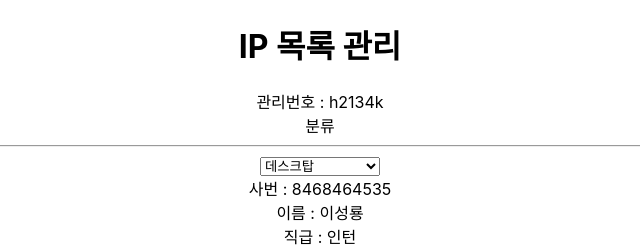
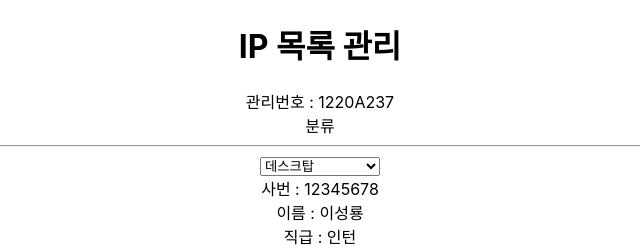
Before and after one commit to KDTcastledragon/ipList, a React (Create React App) app in the folder iplist/: page / in a window 1280 px wide. Shown: the top 249 px of the page, without its empty margins (320-960 px from the left). Built offline with nearby package versions, Linux system fonts and the light colour scheme.

Commit message:
no message

```diff
--- a/iplist/electron.js
+++ b/iplist/electron.js
@@ -1,4 +1,4 @@
-const { app, BrowserWindow } = require('electron');
+// const { app, BrowserWindow } = require('electron');
 const isDev = require('electron-is-dev');
 
 function createWindow() {
--- a/iplist/src/components/IPlist/IPlist.jsx
+++ b/iplist/src/components/IPlist/IPlist.jsx
@@ -9,7 +9,7 @@ function IPlist() {
             <h1>IP 목록 관리</h1>
             <div>
                 <span>관리번호 : </span>
-                <span>h2134k</span>
+                <span>1220A237</span>
             </div>
             <div>
                 <span>분류</span>
@@ -21,7 +21,7 @@ function IPlist() {
                     <option value="PDA">PDA</option>
                 </select>
             </div>
-            <div>사번 : <span>8468464535</span></div>
+            <div>사번 : <span>12345678</span></div>
             <div>이름 : <span>이성룡</span></div>
             <div>직급 : <span>인턴</span></div>
             <div>소속 : <span>IT팀</span></div>
```
